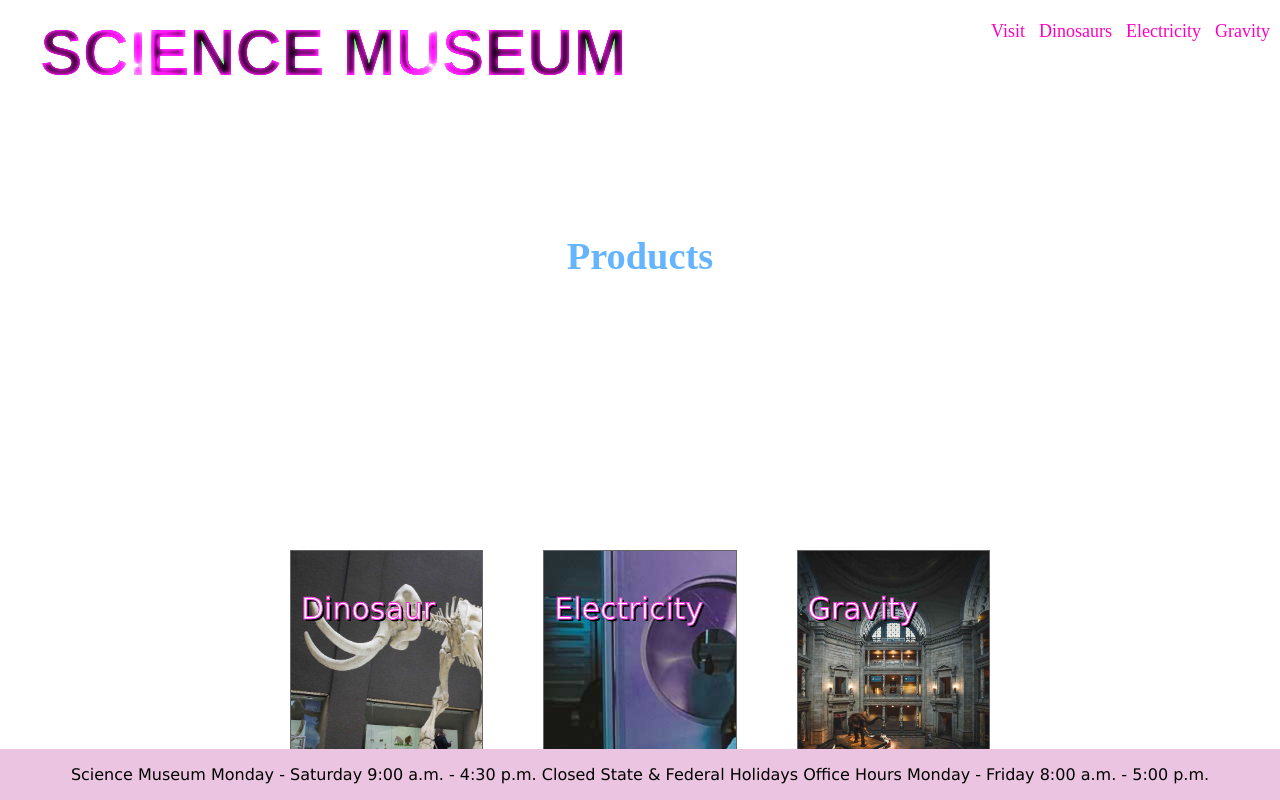
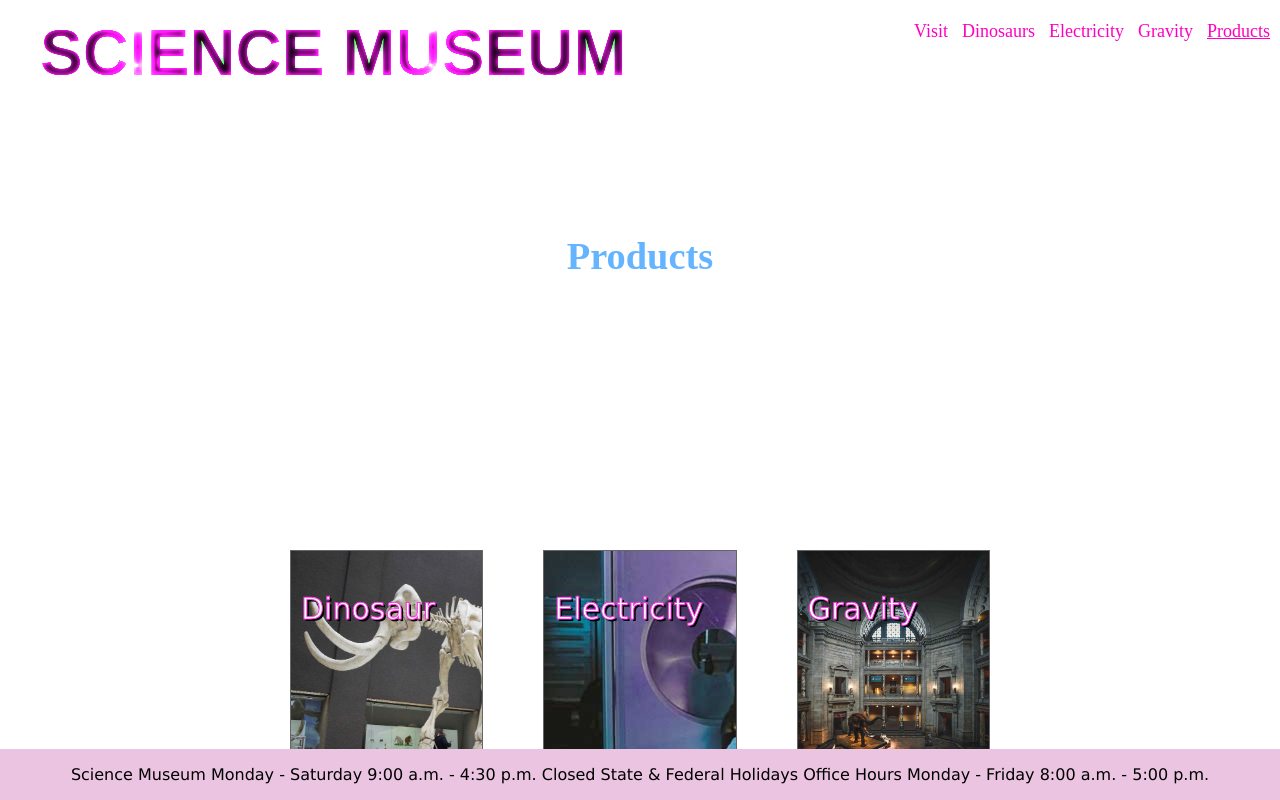
Before and after one commit to xTidewaterx/portfolio1_CA_1, a plain HTML site: page products.html in a window 1280 px wide. Shown: the top 800 px of the page. Drawn offline with Linux system fonts and the light colour scheme; no server answers; a web font is replaced by a local one.

Commit message:
Update products.html

```diff
--- a/products.html
+++ b/products.html
@@ -33,6 +33,7 @@
                 <a href="dinosaur.html"> Dinosaurs</a>
                 <a href="Electricity.html"> Electricity</a>
                 <a href="gravity.html"> Gravity</a>
+                <a href="products.html" class= "active"> Products</a>
 
 
 </li>
```
